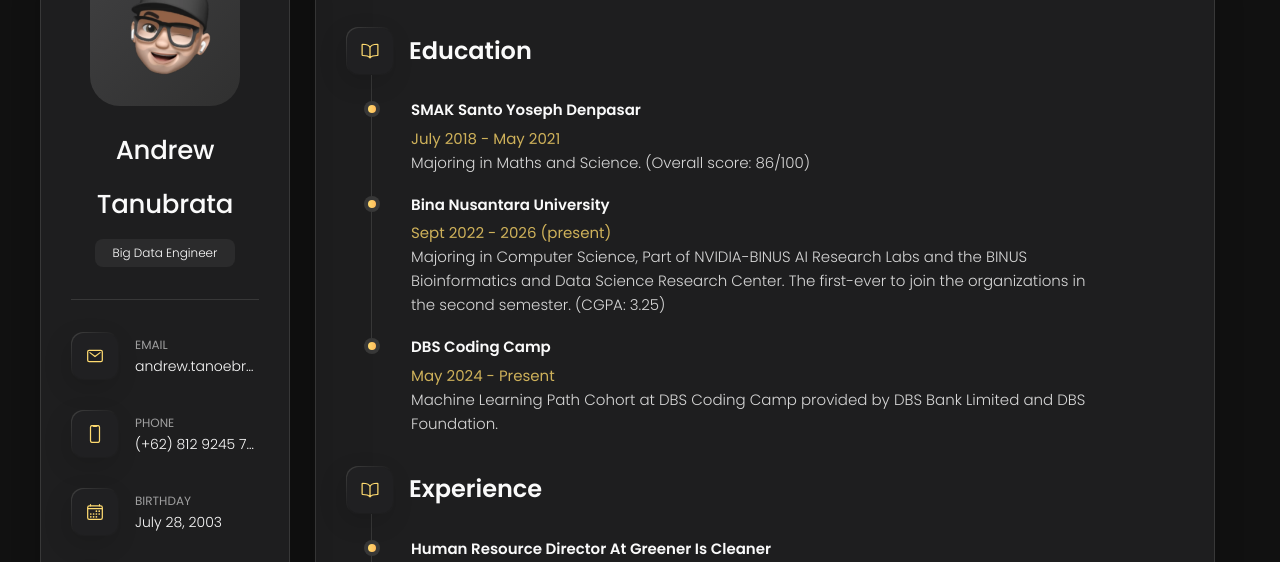
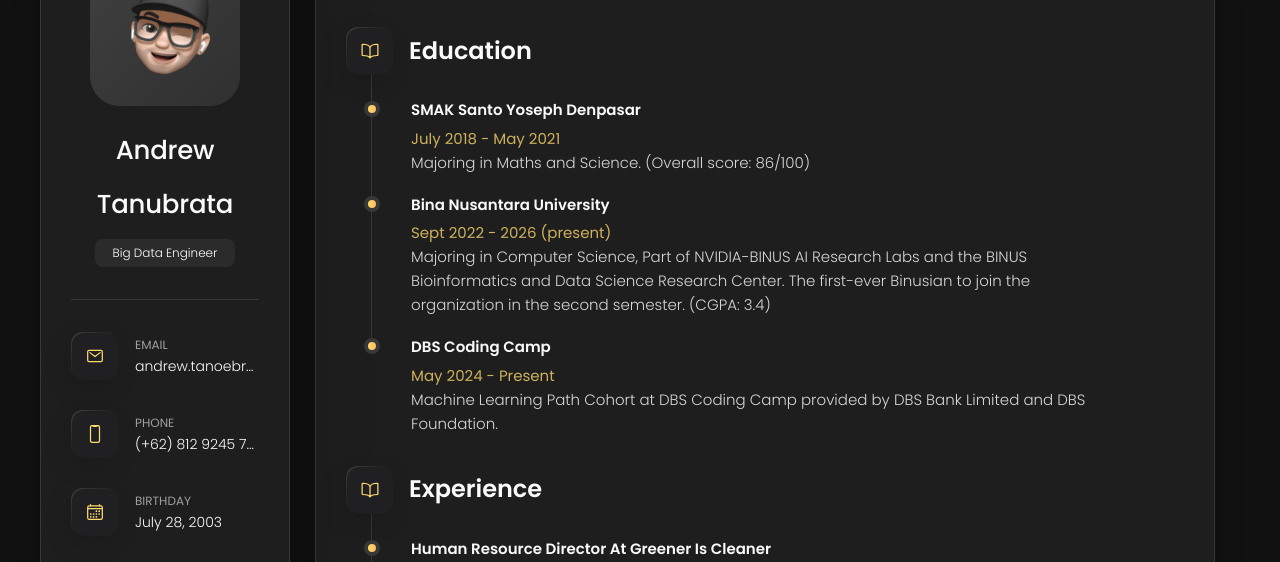
Before and after one commit to andresquee/andresquee.github.io, a plain HTML site: page index.html in a window 1280 px wide. Both pictures are taken after a click on the button "Resume". Shown: the part 165-727 px from the top of the page. Drawn offline with nearby package versions, Linux system fonts and the light colour scheme.

Commit message:
Update index.html

```diff
--- a/index.html
+++ b/index.html
@@ -567,7 +567,7 @@
               <span>Sept 2022 - 2026 (present)</span>
 
               <p class="timeline-text">
-                Majoring in Computer Science, Part of NVIDIA-BINUS AI Research Labs and the BINUS Bioinformatics and Data Science Research Center. The first-ever to join the organizations in the second semester. (CGPA: 3.25)
+                Majoring in Computer Science, Part of NVIDIA-BINUS AI Research Labs and the BINUS Bioinformatics and Data Science Research Center. The first-ever Binusian to join the organization in the second semester. (CGPA: 3.4)
               </p>
 
             </li>
```
